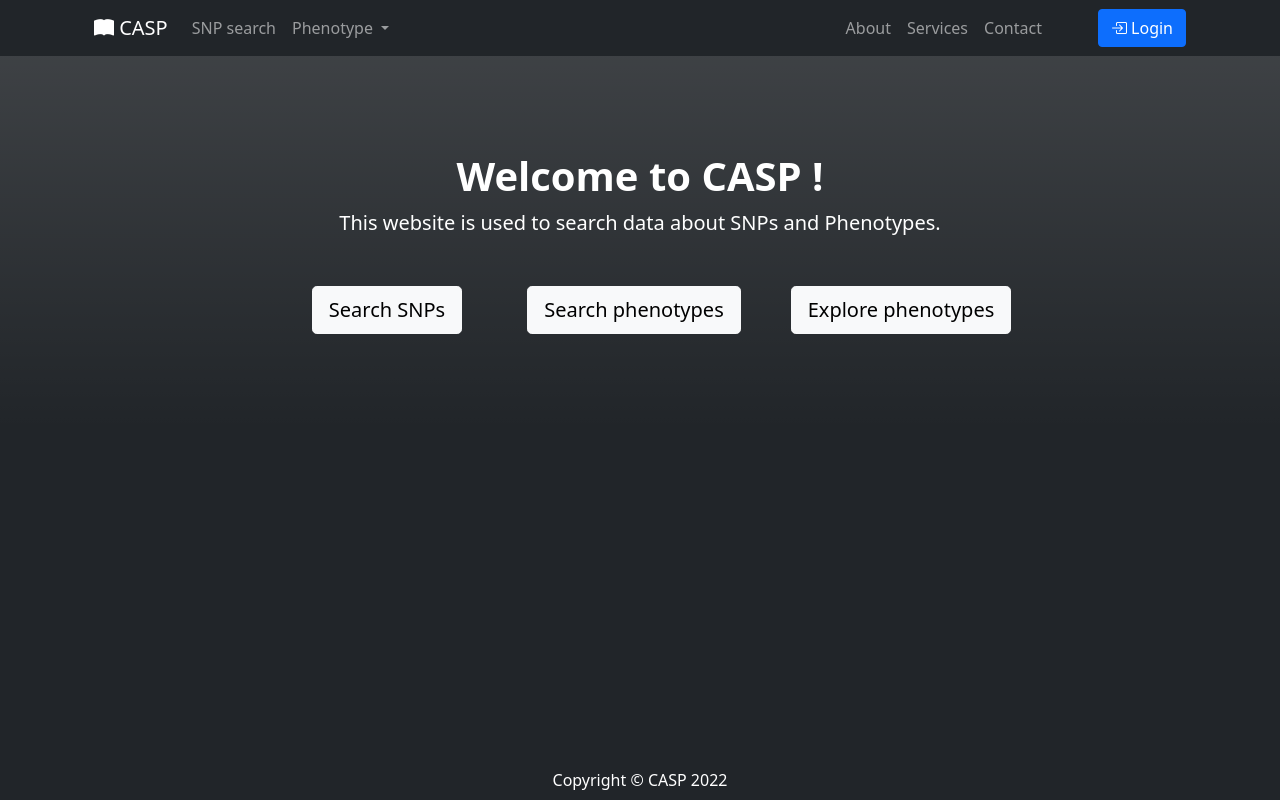
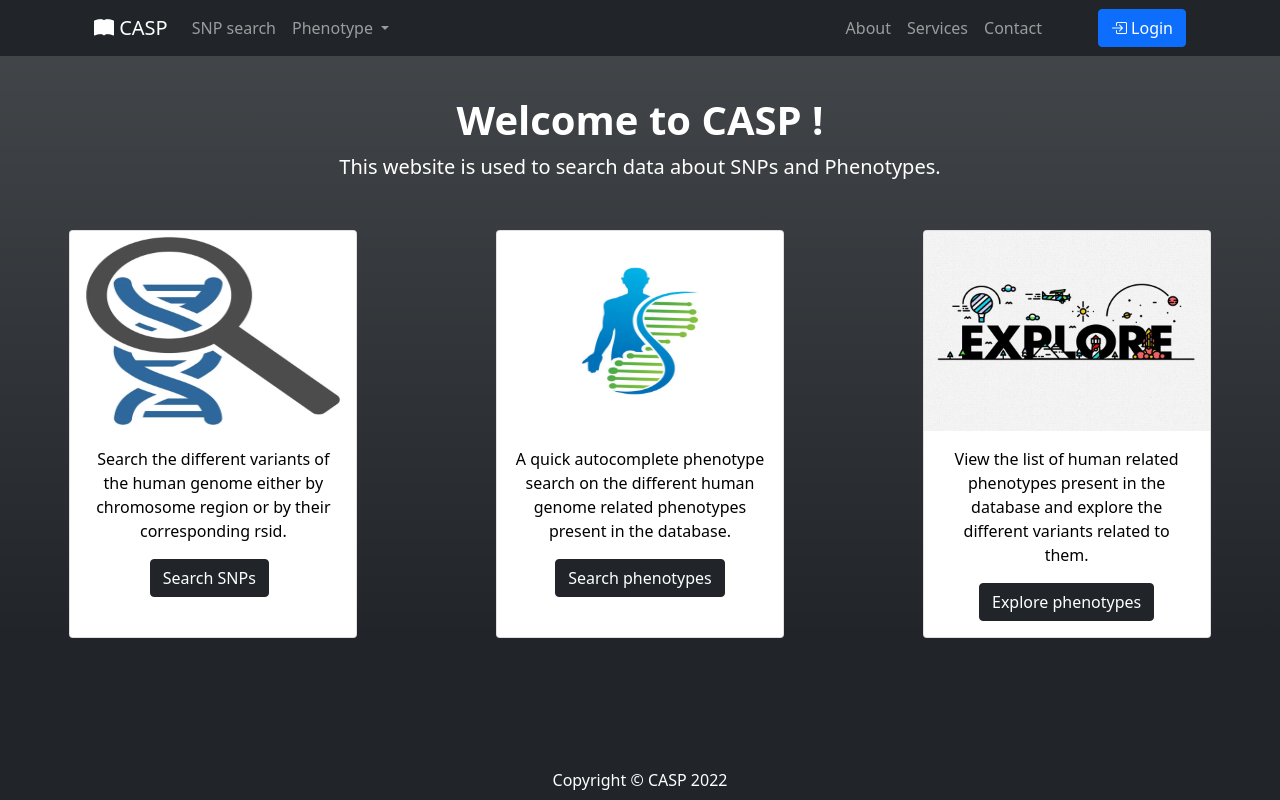
Before and after one commit to Ouertani95/SNP_Project, a Django app: page / in a window 1280 px wide. Run offline with Django 4.2, Linux system fonts and the light colour scheme; some libraries are stand-ins or nearby versions.

Commit message:
new home page cards with images

```diff
--- a/SNP_App/templates/home.html
+++ b/SNP_App/templates/home.html
@@ -1,26 +1,52 @@
 {% extends 'base.html' %}
 
 {% block content %}
+    {% load static %}
 
-    <!-- Header-->
-    <header class="bg-dark bg-gradient text-white">
-        <div class="container px-5 text-center">
+        <div class="container-fluid pt-5 mt-5 text-center justify-content-center bg-dark bg-gradient text-white">
             <div class="row">
                 <h1 class="fw-bolder">Welcome to CASP !</h1>
                 <p class="lead">This website is used to search data about SNPs and Phenotypes.</p>
             </div>
-            <div class="row justify-content-center pt-3 mt-3">
-                <div class="col-3 ps-5">
-                    <a class="btn btn-lg btn-light me-2" href="{% url 'snp_search' %}">Search SNPs</a>
+            <div class="row pt-3 mt-3 ">
+                <div class="col-4 d-flex justify-content-center">
+                    <div class="card " style="width: 18rem;">
+                        <img src="{% static 'pictures/blue_dna.png' %}" class="card-img-top" alt="..."
+                        width="100" height="200">
+                        <div class="card-body">
+                            <p class="card-text text-black">Search the different variants of the human genome either by
+                            chromosome region or by their corresponding rsid.</p>
+                            <a class="btn btn-dark me-2" href="{% url 'snp_search' %}">Search SNPs</a>
+                        </div>
+                    </div>
+
                 </div>
-                <div class="col-3 ps-0">
-                    <a class="btn btn-lg btn-light" href="{% url 'pheno_auto_search' %}">Search phenotypes</a>
+                <div class="col-4 d-flex justify-content-center">
+                    <div class="card" style="width: 18rem;">
+                        <img src="{% static 'pictures/phenotype_search.jpg' %}" class="card-img-top" alt="..."
+                        width="100" height="200">
+                        <div class="card-body">
+
+                            <p class="card-text text-black">A quick autocomplete phenotype search on the different
+                            human genome related phenotypes present in the database.</p>
+                            <a class="btn btn-dark" href="{% url 'pheno_auto_search' %}">Search phenotypes</a>
+                        </div>
+                    </div>
+
                 </div>
-                <div class="col-3 ps-0">
-                    <a class="btn btn-lg btn-light" href="{% url 'phenotype_list' %}">Explore phenotypes</a>
+                <div class="col-4 d-flex justify-content-center">
+                    <div class="card" style="width: 18rem;">
+                        <img src="{% static 'pictures/phenotype_explore.jpeg' %}" class="card-img-top" alt="..."
+                        width="100" height="200">
+                        <div class="card-body">
+                            <p class="card-text text-black">View the list of human related phenotypes present in the
+                            database and explore the different variants related to them.</p>
+                            <a class="btn btn-dark" href="{% url 'phenotype_list' %}">Explore phenotypes</a>
+                        </div>
+                    </div>
+
                 </div>
             </div>
         </div>
-    </header>
 
 {% endblock content %}
```
Also changed, not shown: SNP_App/static/pictures/blue_dna.png (added), SNP_App/static/pictures/phenotype_explore.jpeg (added), SNP_App/static/pictures/phenotype_search.jpg (added), SNP_App/static/pictures/snp_search.png (added).
